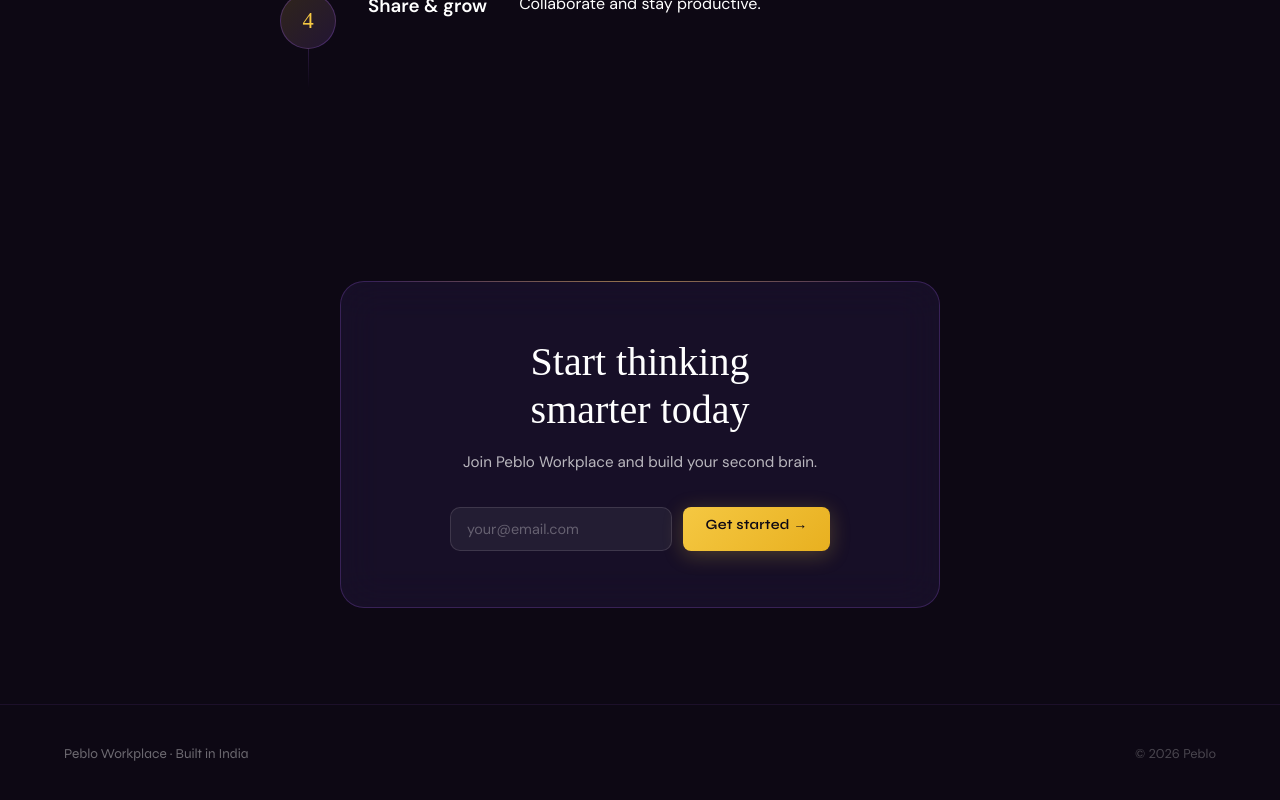
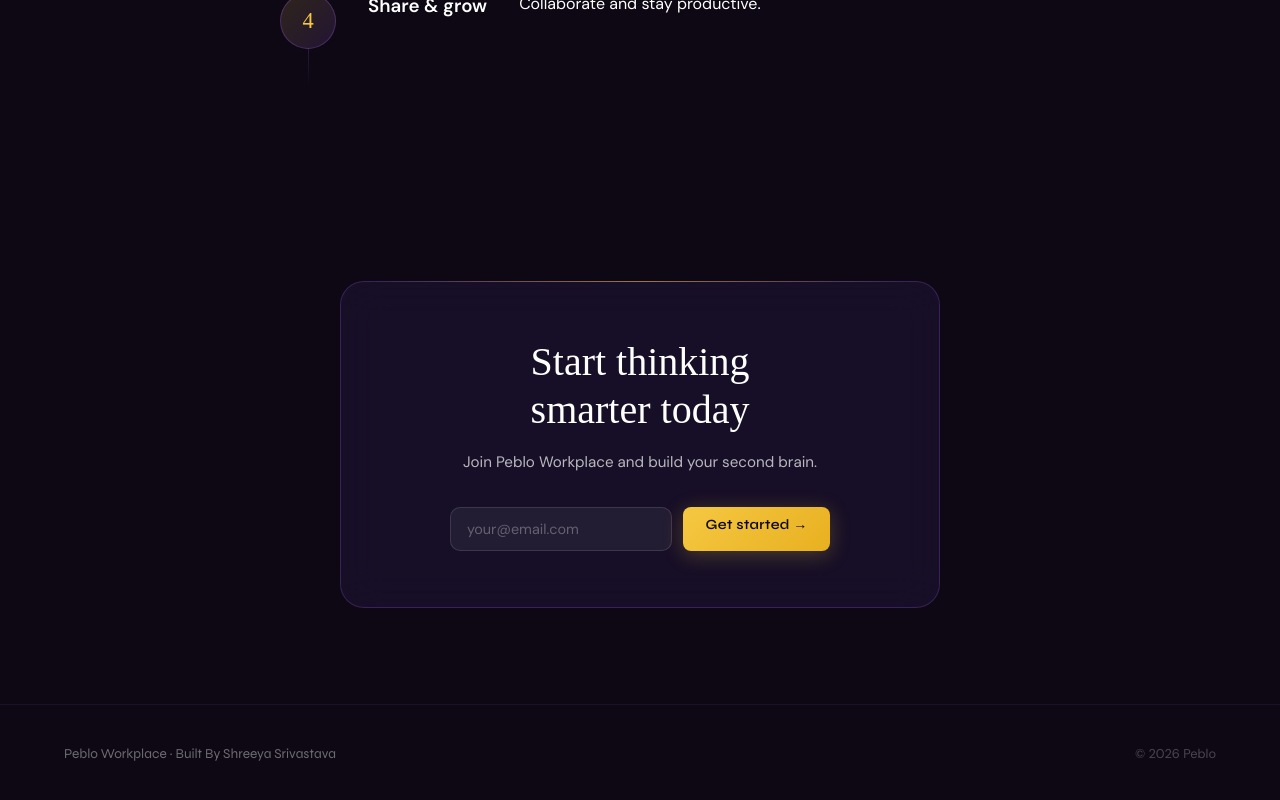
Before and after one commit to onlyshreeya/ai-notes-workspace, a React (Vite) app in the folder frontend/: page / in a window 1280 px wide. Shown: the part 2972-3772 px from the top of the page. Built offline with nearby package versions, Linux system fonts and the light colour scheme; no server answers.

Commit message:
final UI fixess

```diff
--- a/frontend/src/pages/LandingPage.jsx
+++ b/frontend/src/pages/LandingPage.jsx
@@ -422,7 +422,7 @@
       {/* FOOTER */}
       <footer>
         <div className="footer-left">
-          Peblo Workplace · Built in India
+          Peblo Workplace · Built By Shreeya Srivastava
         </div>
 
         <div className="footer-right">
```
